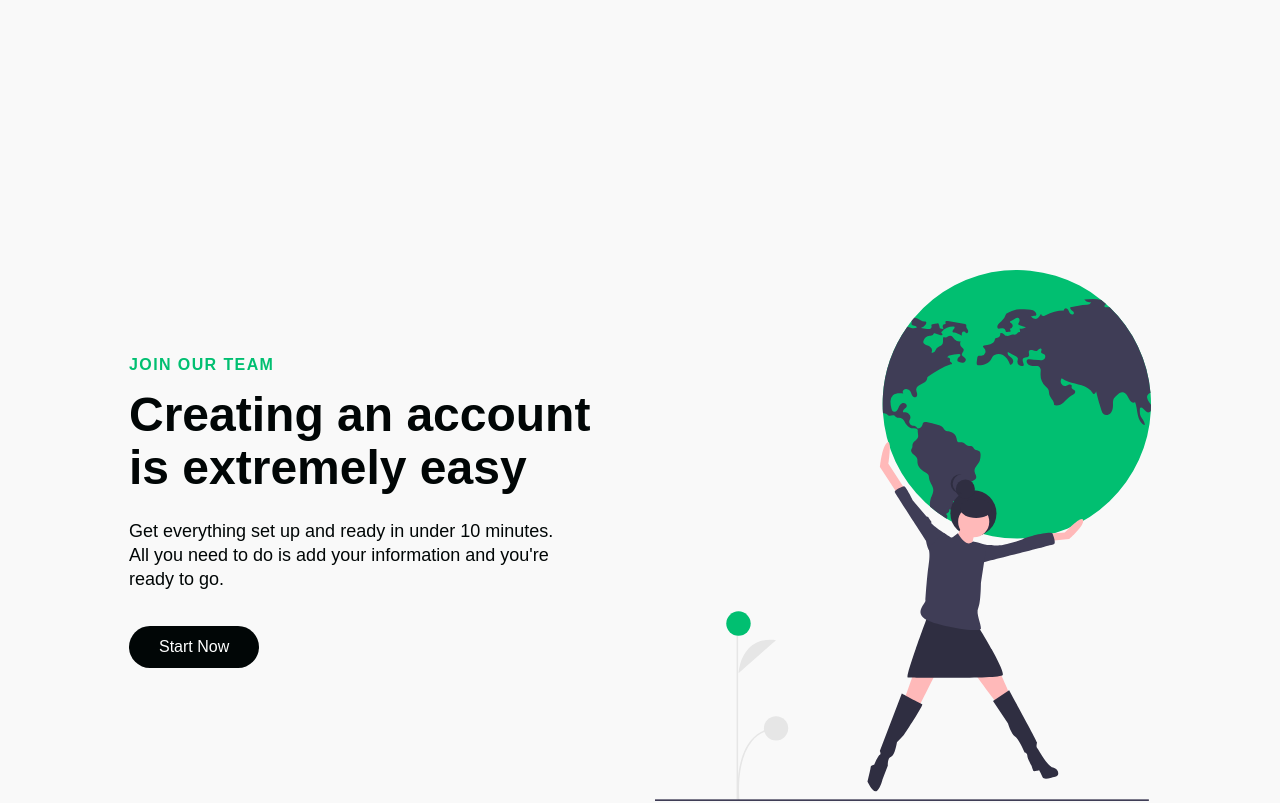
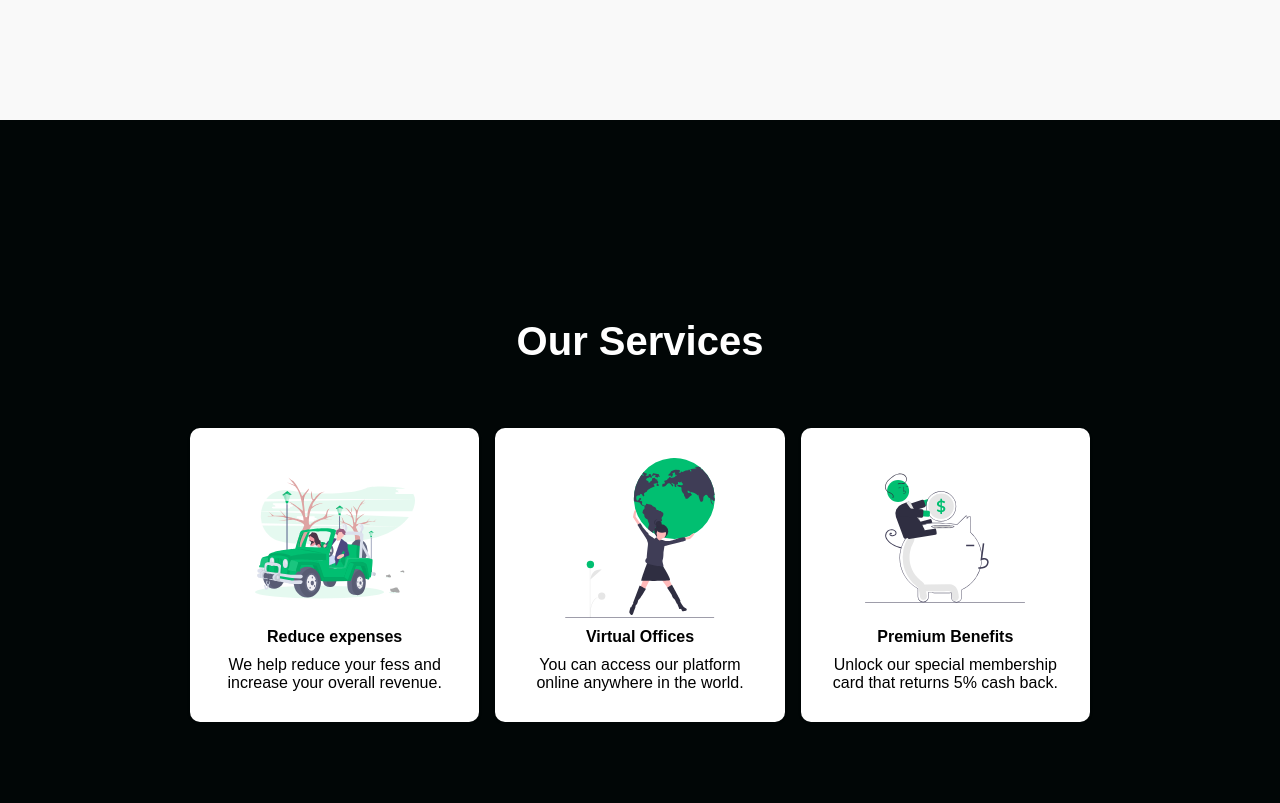
Before and after one commit to Goat95/React-Responsive-Website, a React (Create React App) app: page / in a window 1280 px wide. Shown: the part 2400-3203 px from the top of the page. Built offline with nearby package versions, Linux system fonts and the light colour scheme; a web font is replaced by a local one.

Commit message:
Creating Services Section and Styling Services Section.

```diff
--- /dev/null
+++ b/src/components/Services/ServicesEle.jsx
@@ -0,0 +1,80 @@
+import styled from 'styled-components';
+
+export const ServicesContainer = styled.div`
+    height: 800px;
+    display: flex;
+    flex-direction: column;
+    justify-content: center;
+    align-items: center;
+    background: #010606;
+
+    @media screen and (max-width: 768px) {
+        height: 1100px;
+    }
+    @media screen and (max-width: 480px) {
+        height: 1300px;
+    }
+`;
+
+export const ServicesWrapper = styled.div`
+    max-width: 1000px;
+    margin: 0 auto;
+    display: grid;
+    grid-template-columns: 1fr 1fr 1fr;
+    align-items: center;
+    grid-gap: 16px;
+    padding: 0 50px;
+
+    @media screen and (max-width: 1000px) {
+        grid-template-columns: 1fr 1fr;
+    }
+    @media screen and (max-width: 768px) {
+        grid-template-columns: 1fr;
+        padding: 0 20px;
+    }
+`;
+
+export const ServicesCard = styled.div`
+    background: #fff;
+    display: flex;
+    flex-direction: column;
+    justify-content: flex-start;
+    align-items: center;
+    border-radius: 10px;
+    max-height: 340px;
+    padding: 30px;
+    box-shadow: 0 1px 3px rgba(0,0,0,0.2);
+    transition: all 0.2s ease-in-out;
+
+    &:hover {
+        transform: scale(1.02);
+        transition: all 0.2s ease-in-out;
+        cursor: pointer;
+    }
+`;
+
+export const ServicesIcon = styled.img`
+    height: 160px;
+    width: 160px;
+    margin-bottom: 10px;
+`;
+
+export const ServicesH1 = styled.h1`
+    font-size: 2.5rem;
+    color: #fff;
+    margin-bottom: 64px;
+
+    @media screen and (max-width: 480px) {
+        font-size: 2rem;
+    }
+`;
+
+export const ServicesH2 = styled.h2`
+    font-size: 1rem;
+    margin-bottom: 10px;
+`;
+
+export const ServicesP = styled.p`
+    font-size: 1rem;
+    text-align: center;
+`;
--- /dev/null
+++ b/src/components/Services/index.jsx
@@ -0,0 +1,32 @@
+import React from 'react';
+import Icon1 from '../../images/svg-1.svg';
+import Icon2 from '../../images/svg-3.svg';
+import Icon3 from '../../images/svg-2.svg';
+import { ServicesContainer, ServicesH1, ServicesWrapper, ServicesCard, ServicesIcon, ServicesH2, ServicesP} from './ServicesEle';
+
+const Services = () => {
+    return (
+        <ServicesContainer id="services">
+            <ServicesH1>Our Services</ServicesH1>
+            <ServicesWrapper>
+                <ServicesCard>
+                    <ServicesIcon src={Icon1} />
+                    <ServicesH2>Reduce expenses</ServicesH2>
+                    <ServicesP>We help reduce your fess and increase your overall revenue.</ServicesP>
+                </ServicesCard>
+                <ServicesCard>
+                    <ServicesIcon src={Icon2} />
+                    <ServicesH2>Virtual Offices</ServicesH2>
+                    <ServicesP>You can access our platform online anywhere in the world.</ServicesP>
+                </ServicesCard>
+                <ServicesCard>
+                    <ServicesIcon src={Icon3} />
+                    <ServicesH2>Premium Benefits</ServicesH2>
+                    <ServicesP>Unlock our special membership card that returns 5% cash back.</ServicesP>
+                </ServicesCard>
+            </ServicesWrapper>
+        </ServicesContainer>
+    )
+}
+
+export default Services;
--- a/src/pages/index.jsx
+++ b/src/pages/index.jsx
@@ -4,6 +4,7 @@
 import { homeObjOne, homeObjTwo, homeObjThree } from '../components/InfoSection/Data';
 import Navbar from '../components/Navbar/index';
 import Sidebar from '../components/Sidebar/index';
+import Services from '../components/Services/index';
 
 const Home = () => {
     const [isOpen, setIsOpen] = useState(false);
@@ -19,6 +20,7 @@
             <HeroSection />
             <InfoSection {...homeObjOne} />
             <InfoSection {...homeObjTwo} />
+            <Services />
             <InfoSection {...homeObjThree} />
         </>
     )
```
